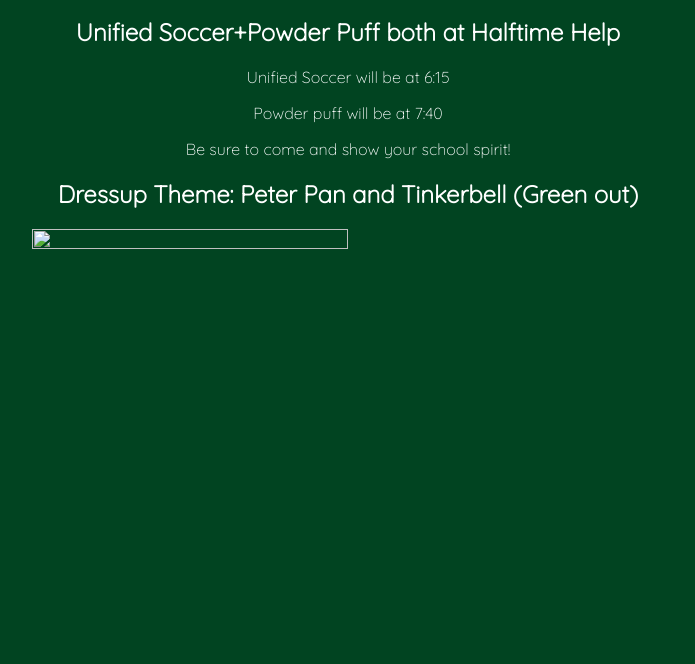
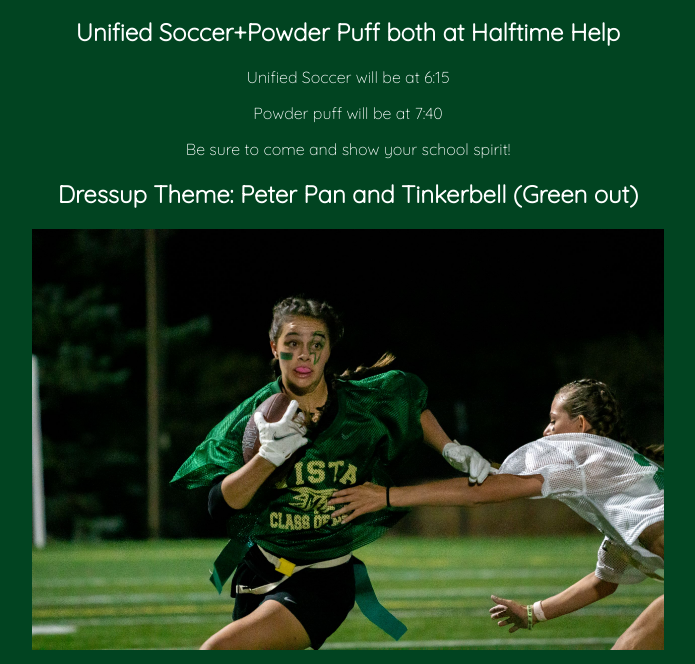
Before and after one commit to GorillaGuyAGB/Hoco, a plain HTML site: page monday.html in a window 1280 px wide. Shown: the part 136-800 px from the top of the page, without its empty margins (292-987 px from the left). Drawn offline with Linux system fonts and the light colour scheme.

Commit message:
Update monday.html

```diff
--- a/monday.html
+++ b/monday.html
@@ -28,7 +28,7 @@
     <p> Powder puff will be at 7:40 </p>
     <p> Be sure to come and show your school spirit! </p>
     <h2> Dressup Theme: Peter Pan and Tinkerbell (Green out)</h2>
-    <img src="pp.jpg">
+    <img src="pp2.jpg">
 
     </ul>
   </body>
```
